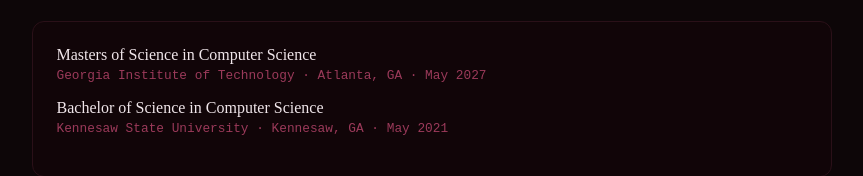
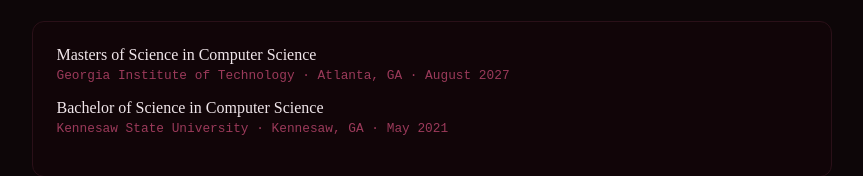
Before and after one commit to tawaim/tawaim-site, a Next.js app: page /resume in a window 1280 px wide. Shown: the part 2000-2176 px from the top of the page, without its empty margins (51-914 px from the left). Built offline with nearby package versions, Linux system fonts and the light colour scheme.

Commit message:
fixed graduation date

```diff
--- a/app/resume/page.tsx
+++ b/app/resume/page.tsx
@@ -153,7 +153,7 @@
             <p style={sectionTitle}>Education</p>
             <div style={card}>
               <h3 style={jobTitle}>Masters of Science in Computer Science</h3>
-              <p style={jobMeta}>Georgia Institute of Technology · Atlanta, GA · May 2027</p>
+              <p style={jobMeta}>Georgia Institute of Technology · Atlanta, GA · August 2027</p>
 
               <h3 style={jobTitle}>Bachelor of Science in Computer Science</h3>
               <p style={jobMeta}>Kennesaw State University · Kennesaw, GA · May 2021</p>
```
